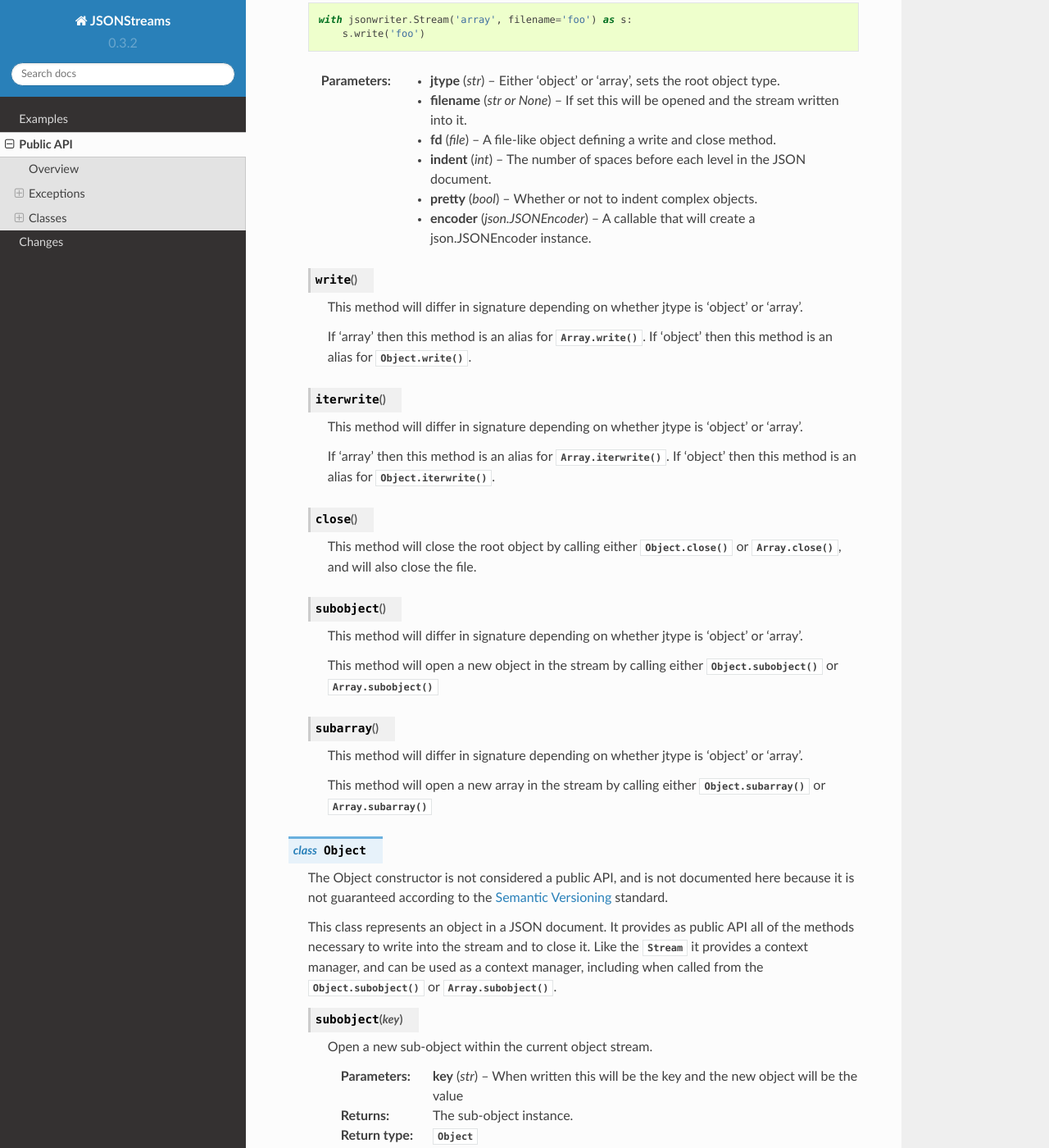
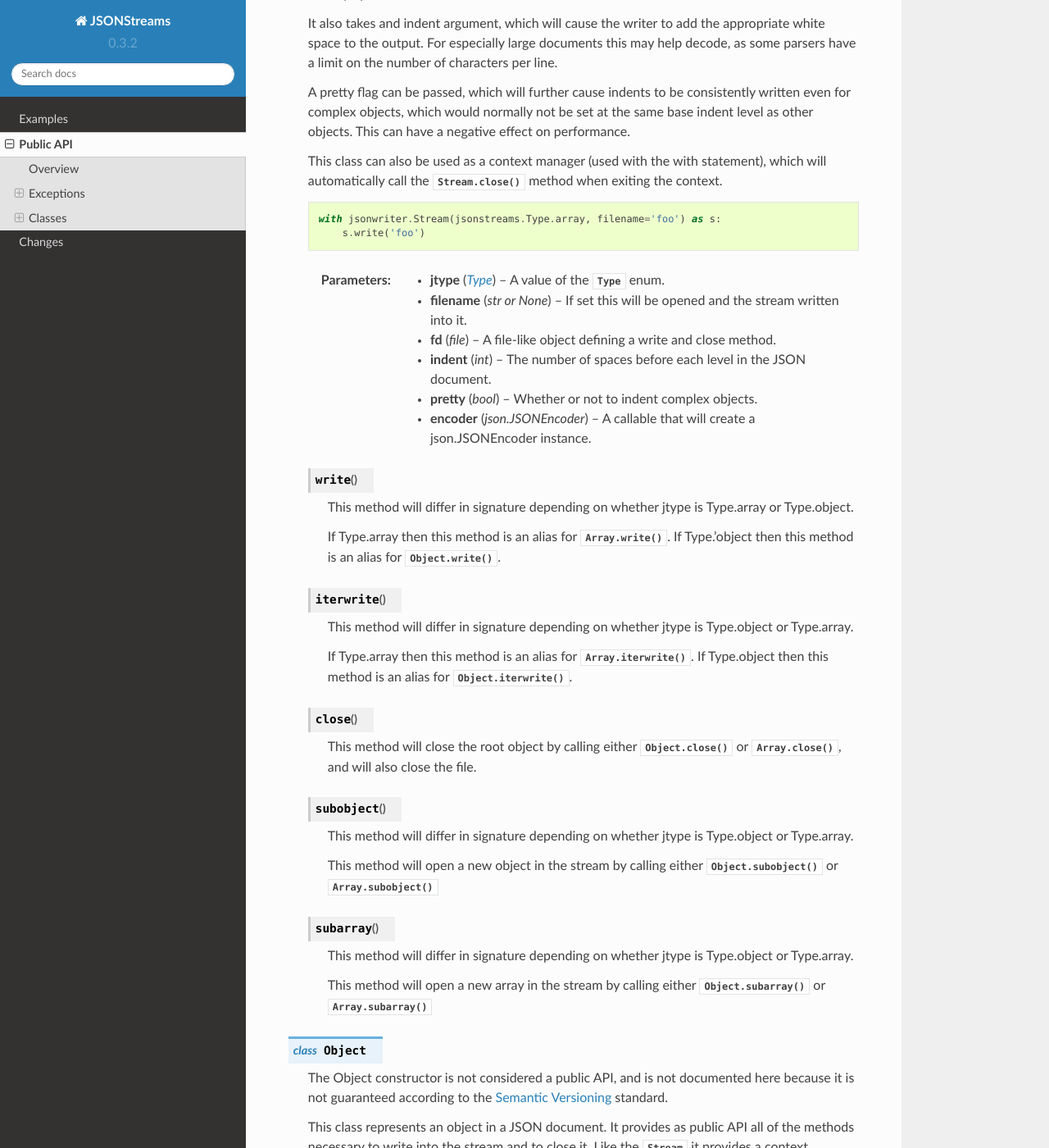
Before and after one commit to dcbaker/jsonstreams, a Sphinx documentation site: the page built from docs/source/api.rst, in a window 1280 px wide and 1400 px high, scrolled down 2017 px. Shown: the whole window at 82% size. Built offline with Sphinx 7.4.7 and the Read the Docs theme 2.0.0, drawn with Linux system fonts in a browser that asks for light colours; some of the changed text lies outside the part shown.

Commit message:
jsonstreams: Change jtype argument of Stream to an enum.

```diff
--- a/docs/source/api.rst
+++ b/docs/source/api.rst
@@ -38,7 +38,7 @@
 
     .. code-block:: python
 
-        with jsonstreams.Stream('object', filename='foo') as s:
+        with jsonstreams.Stream(Type.object, filename='foo') as s:
             with s.subobject('bar') as b:
                 s.write('foo', 'bar')
         ModifyWrongStreamError
@@ -63,7 +63,7 @@
 
     .. code-block:: python
 
-        with jsonstreams.Stream('object', filename='foo') as s:
+        with jsonstreams.Stream(Type.object, filename='foo') as s:
             with s.subobject(1) as b:
         InvalidTypeError
 
@@ -78,7 +78,7 @@
 
     .. code-block:: python
 
-        with jsonstreams.Stream('object', filename='foo') as s:
+        with jsonstreams.Stream(Type.object, filename='foo') as s:
             with s.subobject(1) as b:
                 b.write('foo', 'bar)
             b.write('foo', 'bar)
@@ -88,6 +88,19 @@
 
 Classes
 -------
+
+.. py:class:: Type
+
+    This is an enum that provides valid types for the Stream class.
+
+    .. py:attribute:: object
+
+        A JSON object
+
+    .. py:attribute:: array
+
+        A JSON array
+
 
 .. py:class:: Stream(jtype, filename=none, fd=none, indent=0, pretty=false, encoder=json.JSONencoder)
 
@@ -116,10 +129,10 @@
 
     .. code-block:: python
 
-        with jsonwriter.Stream('array', filename='foo') as s:
+        with jsonwriter.Stream(jsonstreams.Type.array, filename='foo') as s:
             s.write('foo')
 
-    :arg str jtype: Either 'object' or 'array', sets the root object type.
+    :arg Type jtype: A value of the :py:class:`.Type` enum.
     :keyword filename: If set this will be opened and the stream written into it.
     :type filename: str or None
     :keyword file fd: A file-like object defining a write and close method.
@@ -131,19 +144,19 @@
     .. py:method:: write
 
         This method will differ in signature depending on whether jtype is
-        'object' or 'array'.
+        Type.array or Type.object.
 
-        If 'array' then this method is an alias for :py:meth:`.Array.write`.
-        If 'object' then this method is an alias for :py:meth:`.Object.write`.
+        If Type.array then this method is an alias for :py:meth:`.Array.write`.
+        If Type.'object then this method is an alias for :py:meth:`.Object.write`.
 
     .. py:method:: iterwrite
 
         This method will differ in signature depending on whether jtype is
-        'object' or 'array'.
+        Type.object or Type.array.
 
-        If 'array' then this method is an alias for
+        If Type.array then this method is an alias for
         :py:meth:`.Array.iterwrite`.
-        If 'object' then this method is an alias for
+        If Type.object then this method is an alias for
         :py:meth:`.Object.iterwrite`.
 
     .. py:method:: close
@@ -155,7 +168,7 @@
     .. py:method:: subobject
 
         This method will differ in signature depending on whether jtype is
-        'object' or 'array'.
+        Type.object or Type.array.
 
         This method will open a new object in the stream by calling either
         :py:meth:`.Object.subobject` or :py:meth:`.Array.subobject`
@@ -163,7 +176,7 @@
     .. py:method:: subarray
 
         This method will differ in signature depending on whether jtype is
-        'object' or 'array'.
+        Type.object or Type.array.
 
         This method will open a new array in the stream by calling either
         :py:meth:`.Object.subarray` or :py:meth:`.Array.subarray`
@@ -227,7 +240,7 @@
 
         .. code-block:: python
 
-            with jsonstreams.Stream('object', filename='foo') as s:
+            with jsonstreams.Stream(Type.object, filename='foo') as s:
                 s.iterwrite((str(s), s) for s in range(5))
 
         :param args: An iterator returning key value pairs
@@ -297,7 +310,7 @@
 
         .. code-block:: python
 
-            with jsonstreams.Stream('object', filename='foo') as s:
+            with jsonstreams.Stream(Type.object, filename='foo') as s:
                 s.iterwrite(range(10, step=2))
 
         :param args: An iterator returning key value pairs
--- a/docs/source/examples.rst
+++ b/docs/source/examples.rst
@@ -14,7 +14,7 @@
 
     import jsonstreams
 
-    with jsonstreams.Stream('object', filename='foo') as f:
+    with jsonstreams.Stream(jsonstreams.Type.object, filename='foo') as f:
         f.write('foo', 1)
         with f.subobject('bar') as b:
             b.iterwrite((str(s), s) for s in range(5))
@@ -33,7 +33,7 @@
     import jsonstreams
 
     with bz2.open('foo') as f:
-        with jsonstreams.Stream('array', fd=f) as s:
+        with jsonstreams.Stream(jsonstreams.Type.array, fd=f) as s:
             s.write('foo')
             s.write('bar')
             with s.subobject() as b:
@@ -72,6 +72,6 @@
             return list(obj)
         return obj
 
-    with jsonstreams.Stream('object', filename='foo',
+    with jsonstreams.Stream(jsonstreams.Type.object, filename='foo',
                             encoder=partial(JSONEncoder, default=my_encoder)):
         s.write('foo', {'foo', 'bar'})
```
Also changed, not shown: docs/source/changes.rst (+9 -0 lines), jsonstreams/__init__.py (+24 -13 lines), setup.py (+5 -2 lines), 2 other files.
